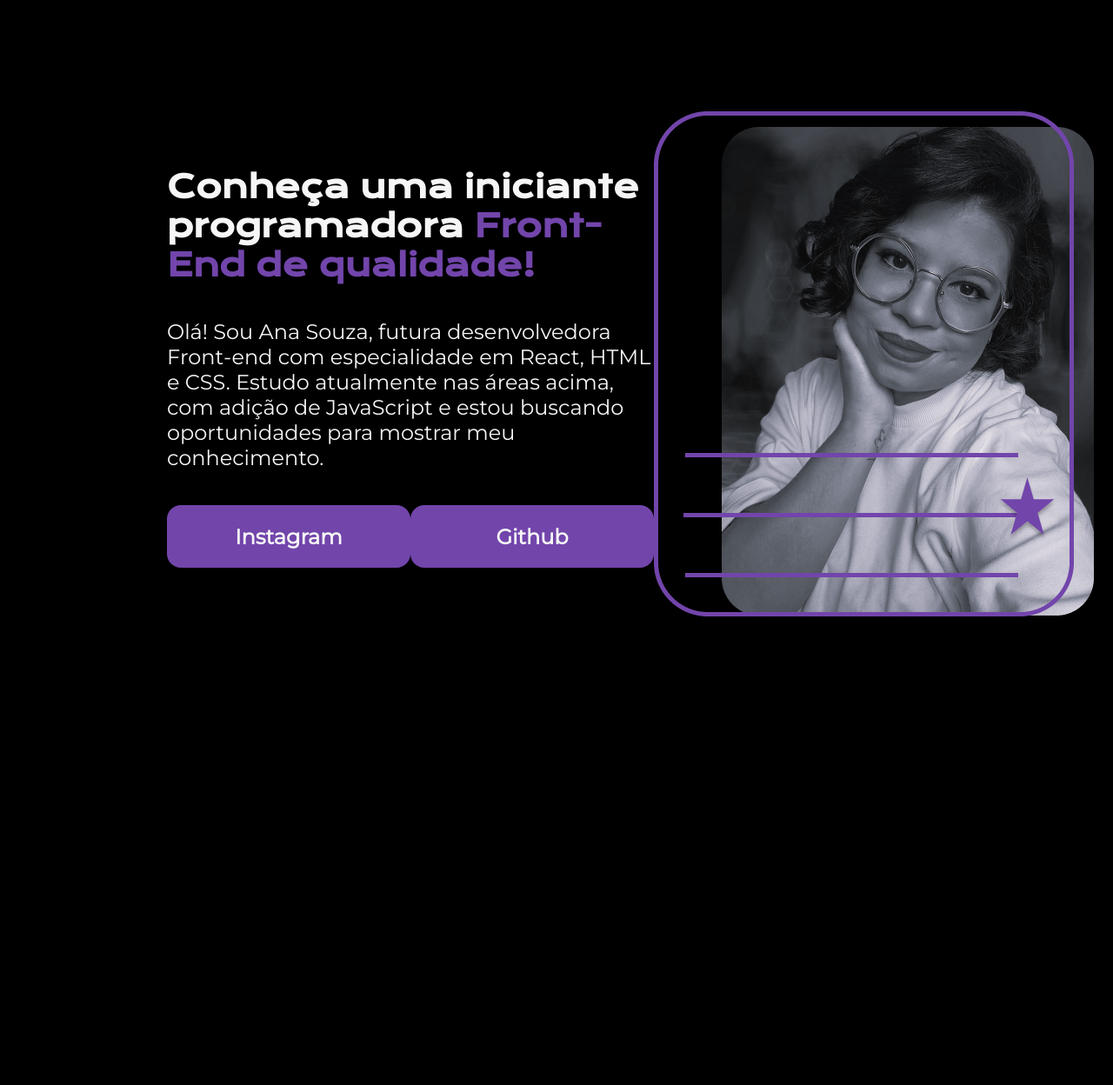
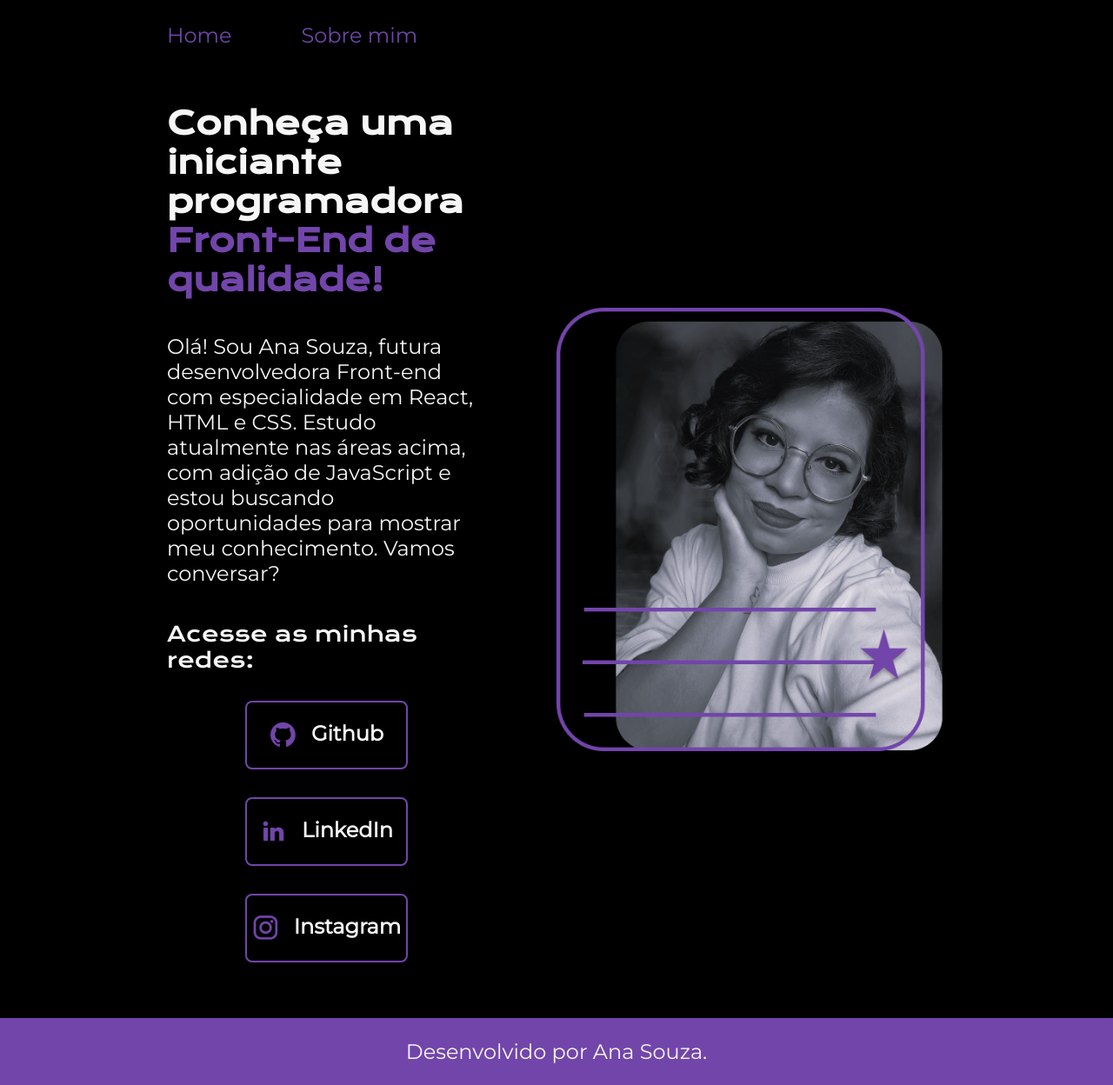
Before and after one commit to anacarolinams/HTML---CSS, a plain HTML site: page index.html in a window 1280 px wide. Shown: the whole page at 87% size. Before the commit the page ends 928 px from the top, so only its background shows below. Drawn offline with nearby package versions, Linux system fonts and the light colour scheme.

Commit message:
Subindo atualizações do código

```diff
--- a/index.html
+++ b/index.html
@@ -5,21 +5,39 @@
     <meta http-equiv="X-UA-Compatible" content="IE=edge">
     <meta name="viewport" content="width=device-width, initial-scale=1.0">
     <title>Potfólio</title>
-    <link rel="stylesheet" href="style.css">
+    <link rel="stylesheet" href="./styles/style.css">
 </head>
 <body>
-    <header></header>
+    <header class="cabecalho">
+        <nav class="cabecalho_menu">
+            <a class="cabecalho_menu_link" href="index.html">Home</a>
+            <a class="cabecalho_menu_link" href="about.html">Sobre mim</a>
+        </nav>
+    </header>
     <main class="apresentacao">
         <section class="apresentacao_conteudo">
             <h1 class="apresentacao_conteudo_titulo">Conheça uma iniciante programadora <strong class="titulo-destaque">Front-End de qualidade!</strong></h1>
-            <p class="apresentacao_conteudo_texto">Olá! Sou Ana Souza, futura desenvolvedora Front-end com especialidade em React, HTML e CSS. Estudo atualmente nas áreas acima, com adição de JavaScript e estou buscando oportunidades para mostrar meu conhecimento.</p>
+            <p class="apresentacao_conteudo_texto">Olá! Sou Ana Souza, futura desenvolvedora Front-end com especialidade em React, HTML e CSS. Estudo atualmente nas áreas acima, com adição de JavaScript e estou buscando oportunidades para mostrar meu conhecimento. Vamos conversar?</p>
             <div class="apresentacao_links">
-                <a class="apresentacao_links_link" href="https://www.instagram.com/anac.msouza/">Instagram</a>
-                <a class="apresentacao_links_link" href="https://github.com/anacarolinams">Github</a>
+                <h2 class="apresentacao_links_subtitulo">Acesse as minhas redes:</h2>
+                <a class="apresentacao_links_navegacao" href="https://github.com/anacarolinams">
+                    <img src="./assets/github.png" alt="Logo do Github">
+                    Github
+                </a>
+                <a class="apresentacao_links_navegacao" href="https://www.linkedin.com/in/anacsmedeiros/">
+                    <img src="./assets/linkedin.png" alt="Logo do Linkedin">
+                    LinkedIn
+                </a>
+                <a class="apresentacao_links_navegacao" href="https://www.instagram.com/anac.msouza/">
+                    <img src="./assets/instagram.png" alt="Logo do Instagram">
+                    Instagram
+                </a>
             </div>
         </section>
-        <img src="profilepicture.png" alt="Foto da Ana Souza">
+        <img class="apresentacao_imagem" src="./assets/profilepicture.png" alt="Foto da Ana Souza">
     </main>
-    <footer></footer>
+    <footer class="rodape">
+        <p>Desenvolvido por Ana Souza.</p>
+    </footer>
 </body>
 </html>
--- a/style.css
+++ /dev/null
@@ -1,59 +0,0 @@
-@import url('https://fonts.googleapis.com/css2?family=Krona+One&family=Montserrat&display=swap');
-
-* {
-    margin: 0;
-    padding: 0;
-}
-
-body {
-    height: 100vh;
-    box-sizing: border-box;
-    background-color: #000000;
-    color: #F6F6F6;
-}
-
-.titulo-destaque {
-    color: #7245AB;
-}
-
-.apresentacao {
-    margin: 10% 15%;
-    display: flex;
-    align-items: center;
-    justify-content: space-between;
-}
-
-.apresentacao_conteudo {
-    width: 615px;
-    display: flex;
-    flex-direction: column;
-    gap: 40px;
-}
-
-.apresentacao_conteudo_titulo {
-    font-size: 36px;
-    font-family: 'Krona One', sans-serif;
-}
-
-.apresentacao_conteudo_texto {
-    font-size: 24px;
-    font-family: 'Montserrat', sans-serif;
-}
-
-.apresentacao_links {
-    display: flex;
-    justify-content: space-between;
-}
-
-.apresentacao_links_link {
-    background-color: #7245AB;
-    width: 280px;
-    text-align: center;
-    border-radius: 16px;
-    font-size: 24px;
-    padding: 21.5px 0;
-    text-decoration: none;
-    color: #F6F6F6;
-    font-family: 'Montserrat', sans-serif;
-    font-weight: 600;
-}
--- /dev/null
+++ b/styles/style.css
@@ -0,0 +1,137 @@
+@import url('https://fonts.googleapis.com/css2?family=Krona+One&family=Montserrat&display=swap');
+
+:root {
+    --cor-primaria: #000000;
+    --cor-secundaria: #F6F6F6;
+    --cor-terciaria: #7245AB;
+    --cor-quaternaria: #272727;
+
+    --fonte-primaria: 'Krona One', 'sans-serif';
+    --fonte-secundaria: 'Montserrat', 'sans-serif';
+}
+
+* {
+    margin: 0;
+    padding: 0;
+}
+
+body {
+    box-sizing: border-box;
+    background-color: var(--cor-primaria);
+    color: var(--cor-secundaria);
+}
+
+.cabecalho {
+    padding: 2% 0% 0% 15%
+}
+
+.cabecalho_menu {
+    display: flex;
+    gap: 80px;
+}
+
+.cabecalho_menu_link {
+    font-family: var(--fonte-secundaria);
+    font-size: 1.5rem;
+    font-weight: 400;
+    color: var(--cor-terciaria);
+    text-decoration: none;
+}
+
+.apresentacao {
+    padding: 5% 15%;
+    display: flex;
+    align-items: center;
+    justify-content: space-between;
+    gap: 82px;
+}
+
+.apresentacao_conteudo {
+    width: 50%;
+    display: flex;
+    flex-direction: column;
+    gap: 40px;
+}
+
+.apresentacao_conteudo_titulo {
+    font-size: 2.25rem;
+    font-family: var(--fonte-primaria);
+}
+
+.titulo-destaque {
+    color: var(--cor-terciaria);
+}
+
+.apresentacao_conteudo_texto {
+    font-size: 1.5rem;
+    font-family: var(--fonte-secundaria);
+}
+
+.apresentacao_links {
+    display: flex;
+    flex-direction: column;
+    justify-content: space-between;
+    align-items: center;
+    gap: 32px;
+}
+
+.apresentacao_links_subtitulo {
+    font-family: var(--fonte-primaria);
+    font-weight: 400;
+    font-size: 24px;
+}
+
+.apresentacao_links_navegacao {
+    display: flex;
+    justify-content: center;
+    gap: 16px;
+    border: 2px solid var(--cor-terciaria);
+    width: 50%;
+    text-align: center;
+    border-radius: 8px;
+    font-size: 1.5rem;
+    padding: 21.5px 0;
+    text-decoration: none;
+    color: var(--cor-secundaria);
+    font-family: var(--fonte-secundaria);
+    font-weight: 600;
+}
+
+.apresentacao_links_link:hover {
+    border: 2px solid var(--cor-terciaria);
+    cursor: pointer;
+    background-color: var(--cor-quaternaria);
+}
+
+.apresentacao_imagem {
+    width: 50%;
+}
+
+.rodape {
+    padding: 24px;
+    color: var(--cor-secundaria);
+    background-color: var(--cor-terciaria);
+    text-align: center;
+    font-family: var(--fonte-secundaria);
+    font-size: 1.5rem;
+    font-weight: 400;
+}
+
+@media (max-width: 1200px) {
+    .cabecalho {
+        padding: 10%
+    }
+
+    .cabecalho_menu {
+        justify-content: center;
+    }
+
+    .apresentacao {
+        flex-direction: column-reverse;
+        padding: 5%;
+    }
+
+    .apresentacao_conteudo {
+        width: auto;
+    }
+}
```
Also changed, not shown: about.html (added, +29 -0 lines), assets/github.png (added), assets/instagram.png (added), assets/linkedin.png (added), assets/profilepicture.png (renamed from profilepicture.png).
